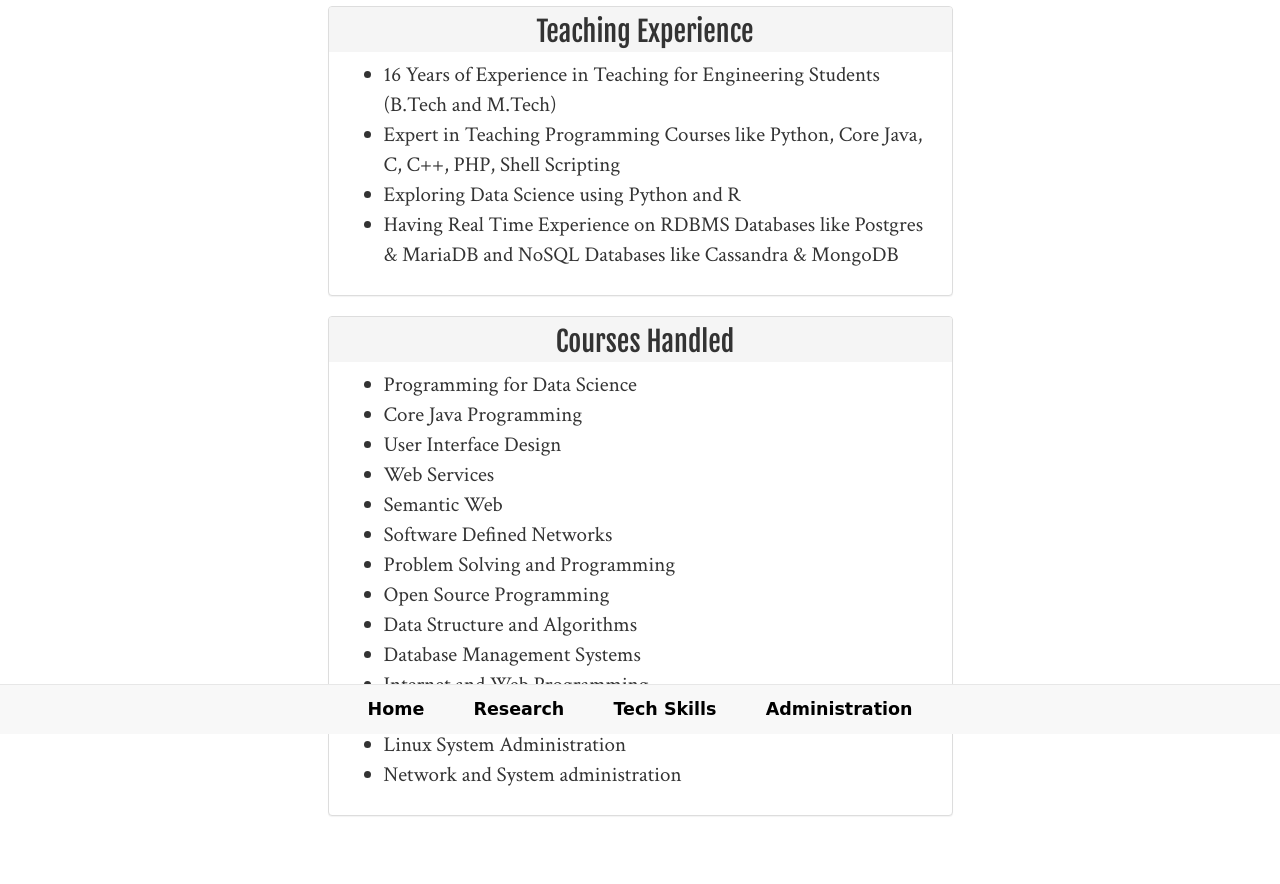
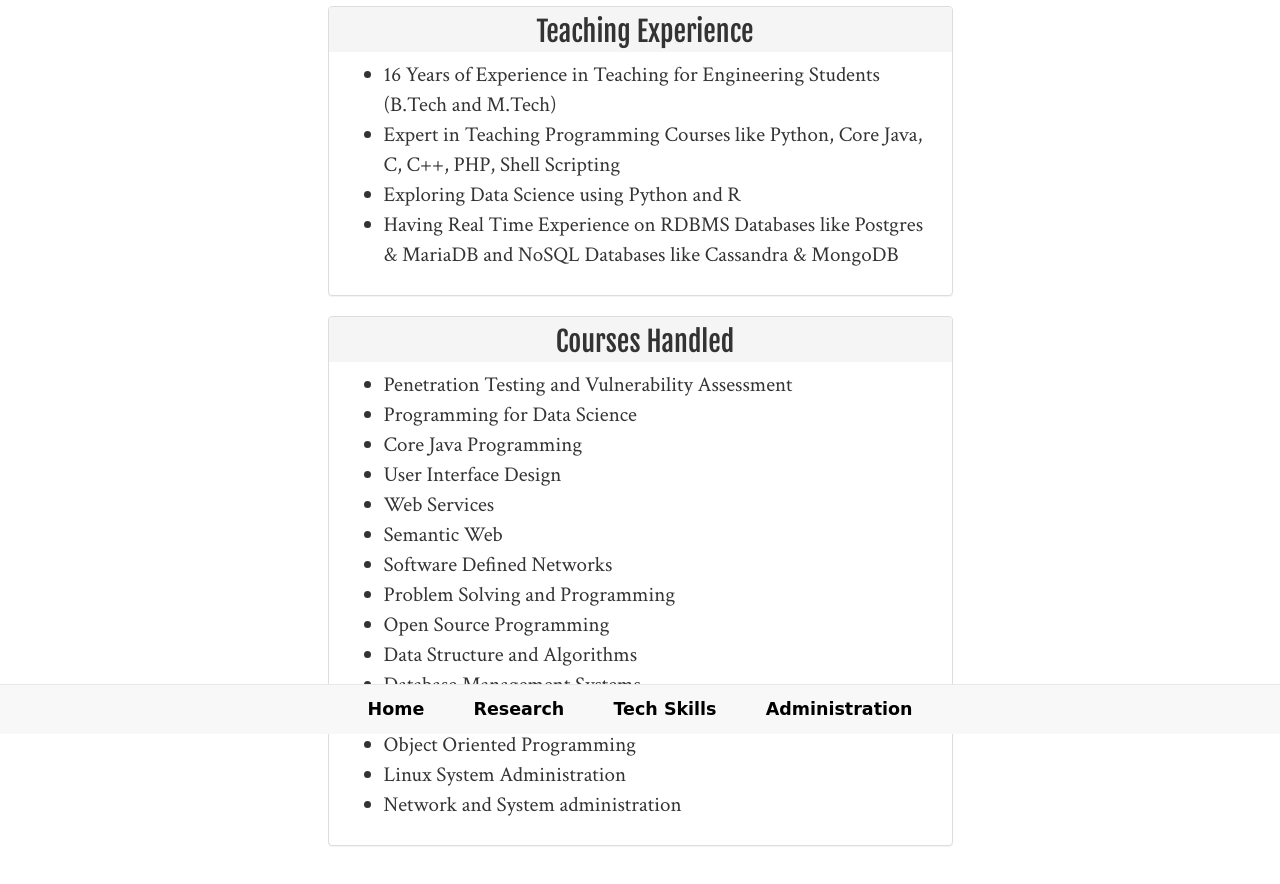
Before and after one commit to anthoniraj/anthoniraj.github.io, a plain HTML site: page teaching.html in a window 1280 px wide. Shown: the part 66-950 px from the top of the page. Drawn offline with Linux system fonts and the light colour scheme; a web font is replaced by a local one.

Commit message:
added teaching content

```diff
--- a/teaching.html
+++ b/teaching.html
@@ -80,6 +80,7 @@
             <div class="panel-heading panel-heading-custom4 topicHeading">Courses Handled</div>
             <div class="panel-body contentBody">
               <ul>
+                <li>Penetration Testing and Vulnerability Assessment</li>
                 <li>Programming for Data Science</li>
                 <li>Core Java Programming</li>
                 <li>User Interface Design</li>
```
Also changed, not shown: research.html (+1 -0 lines).
